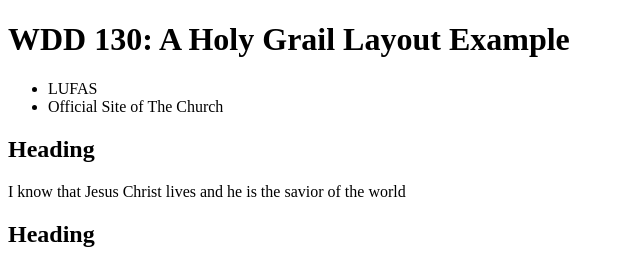
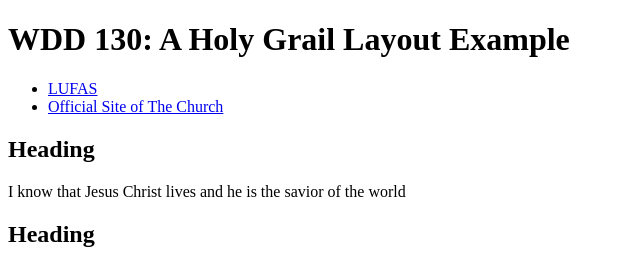
Before and after one commit to nahuelmarino/wdd130, a plain HTML site: page week02/holygrail.html in a window 1280 px wide. Shown: the top 265 px of the page, without its empty margins (0-640 px from the left). Drawn offline with Linux system fonts and the light colour scheme.

Commit message:
holy grail

```diff
--- a/week02/holygrail.html
+++ b/week02/holygrail.html
@@ -15,8 +15,8 @@
     </header>
     <nav>
         <ul>
-            <li><a ref="https://audit.churchofjesuschrist.org">LUFAS</a></li>
-            <li><a ref="https://churchofjesuschrist.org">Official Site of The Church</a></li>
+            <li><a href="https://audit.churchofjesuschrist.org">LUFAS</a></li>
+            <li><a href="https://churchofjesuschrist.org">Official Site of The Church</a></li>
         </ul>
     </nav>
     <main>
```
